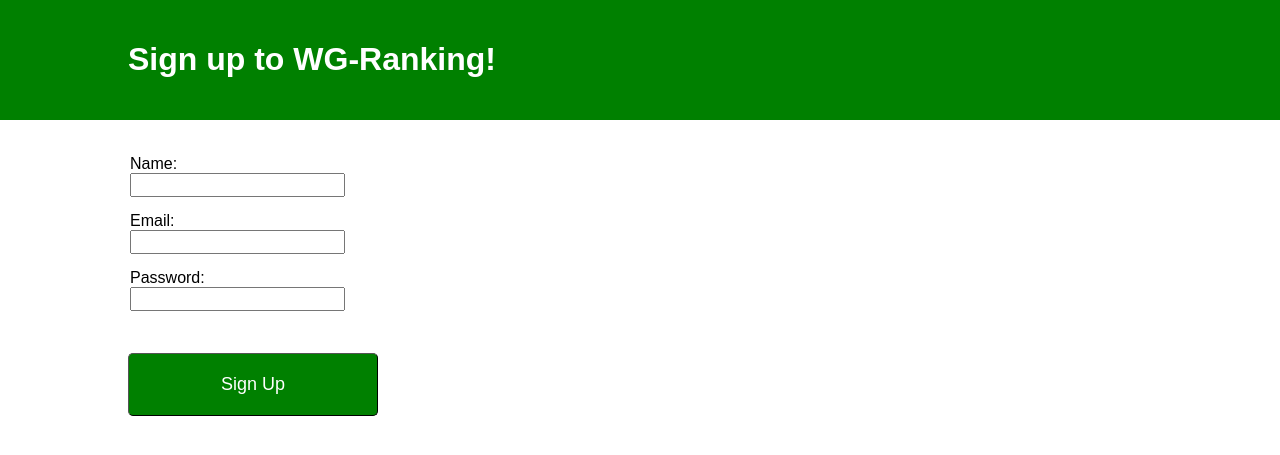
After one commit to palavr/wg-ranking, a PHP site: page /sign_up.html in a window 1280 px wide. The commit adds this page. Shown: the top 455 px of the page. Run offline with PHP 8.4, Linux system fonts and the light colour scheme.

Commit message:
load/save table, signup form

```diff
--- /dev/null
+++ b/css/sign_in.css
@@ -0,0 +1,41 @@
+body {
+	margin: 0;
+}
+
+header {
+	padding: 20px 0;
+	text-align: left;
+	color: white;
+	background: green;
+}
+
+h1 {
+	padding-left: 10%;
+
+}
+
+fieldset {
+	padding-left: 10%;
+	padding-top: 20px;
+	border: none;
+
+}
+
+button {
+    padding: 20px 0;
+    margin-top: 30px;
+    margin-left: 10%;
+    color: white;
+    background-color: green;
+    font-size: 18px;
+    text-align: center;
+    font-style: normal;
+    border-radius: 5px;
+    width: 250px;
+    border-width: 1px 1px 1px;
+}
+
+label {
+	display: block;
+	margin-top: 15px;
+}
--- a/inc/loadPointsTable.php
+++ b/inc/loadPointsTable.php
@@ -18,6 +18,8 @@ echo "<thead><tr><th>Aufgabe</th><th>Punkte</th></tr></thead>";
 
 echo "<tbody>";
 
+include("database.php");
+
 // gehe alle entries aus tasks durch
 foreach (getTasks("Sophisticates") as $task) {
 	echo "<tr class='editable'><td>" . $task["task_name"] . "</td><td>" . $task["default_points"] . "</td></tr>";
@@ -28,7 +30,6 @@ foreach (getTasks("Sophisticates") as $task) {
 echo "</tbody>";
 
 echo "</table>";
-
 
 // gibt alle erstellten Tasks für wg zurück
 function getTasks($wg) {
@@ -46,4 +47,5 @@ function getTasks($wg) {
 }
 
 
+
 ?>
--- a/index.php
+++ b/index.php
@@ -25,7 +25,7 @@
 		<?php include("inc/loadActTable.php");?>
 		<div id="buttons">
 			<input type="button" value="Save table" onclick="saveDB()">
-			<input type="button" value="Load table" onclick="load('tableActivities', '#activities')">
+			<!---input type="button" value="Load table" onclick="load('tableActivities', '#activities')"--->
 			<input type="button" value="Neuer Monat -- RESET" onclick="resetTable()">
 		</div>
 	</body>
--- /dev/null
+++ b/sign_up.html
@@ -0,0 +1,23 @@
+<!DOCTYPE html>
+<html>
+    <head>
+        <meta charset="utf-8">
+        <title>Sign Up Form</title>
+        <link rel="stylesheet" href="css/normalize.css">
+        <link rel="stylesheet" href="css/sign_in.css">
+    </head>
+    <header>
+    		<h1>Sign up to WG-Ranking!</h1>
+    </header>
+    <body>
+    	<fieldset>
+	    	<label for="name">Name:</label>
+			<input type="text" id="name" name="user_name">
+			<label for="mail">Email:</label>
+			<input type="email" id="mail" name="user_mail">
+			<label for="password">Password:</label>
+			<input type="password" id="password" name="user_password">
+    	</fieldset>
+    	<button type="submit">Sign Up</button>
+    </body>
+</html>
```
Also changed, not shown: inc/db_save.php (+37 -12 lines), inc/loadActTable.php (+51 -4 lines), js/input_change.js (+2 -12 lines), css/main.css (line endings or trailing spaces), inc/database.php (line endings or trailing spaces).
